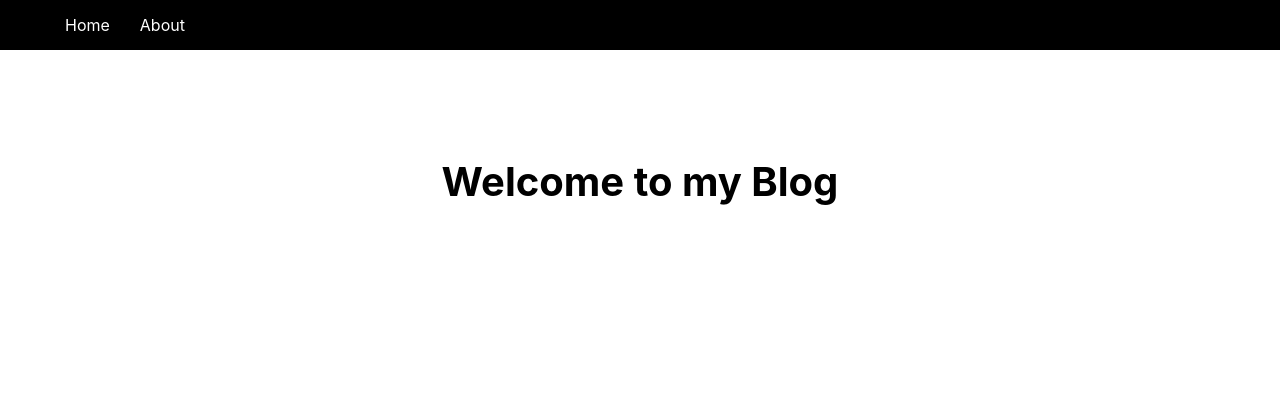
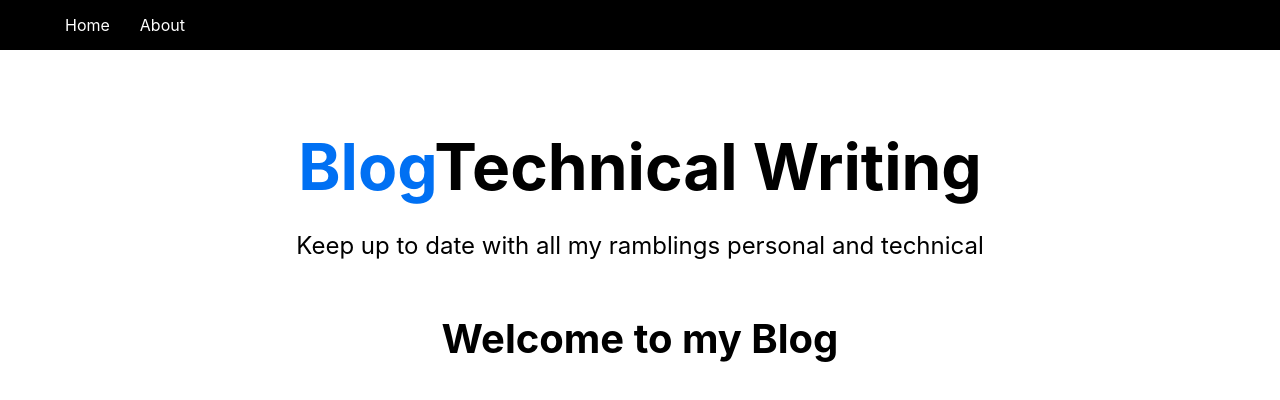
Before and after one commit to carryegaulin31/carrye-on, a Next.js app: page / in a window 1280 px wide. Shown: the top 400 px of the page. Built offline with nearby package versions, Linux system fonts and the light colour scheme.

Commit message:
adding stles and classNames to the Header with a great example commented out if you ever need to do inline style for a conditional statement for instance

```diff
--- a/components/Header.js
+++ b/components/Header.js
@@ -2,18 +2,20 @@ import React from "react";
 import headerStyles from "../styles/Header.module.css";
 
 const Header = () => {
+// const x = 7 for conditional styling jsx in style tag use "title" as className in the h1
   return (
     <div>
-      <h1 className="title">
+      <h1 className={headerStyles.title}>
         <span>Blog</span>Technical Writing
       </h1>
-      <style jsx>
+      <p className={headerStyles.description}>Keep up to date with all my ramblings personal and technical</p>
+      {/* <style jsx>
         {`
           .title {
-            color: red;
+            color: ${x > 3 ? 'red' : 'blue'};
           }
         `}
-      </style>
+      </style> */}
     </div>
   );
 };
--- a/components/Layout.js
+++ b/components/Layout.js
@@ -1,5 +1,6 @@
 import React from "react";
 import Nav from './Nav'
+import Header from './Header'
 import styles from "../styles/Layout.module.css";
 
 const Layout = ({ children }) => {
@@ -7,7 +8,10 @@ const Layout = ({ children }) => {
     <>
     <Nav />
         <div className={styles.container}>
-            <main className={styles.main}>{children}</main>
+            <main className={styles.main}>
+            <Header />
+            {children}
+            </main>
         </div>
         </>
     );
```
